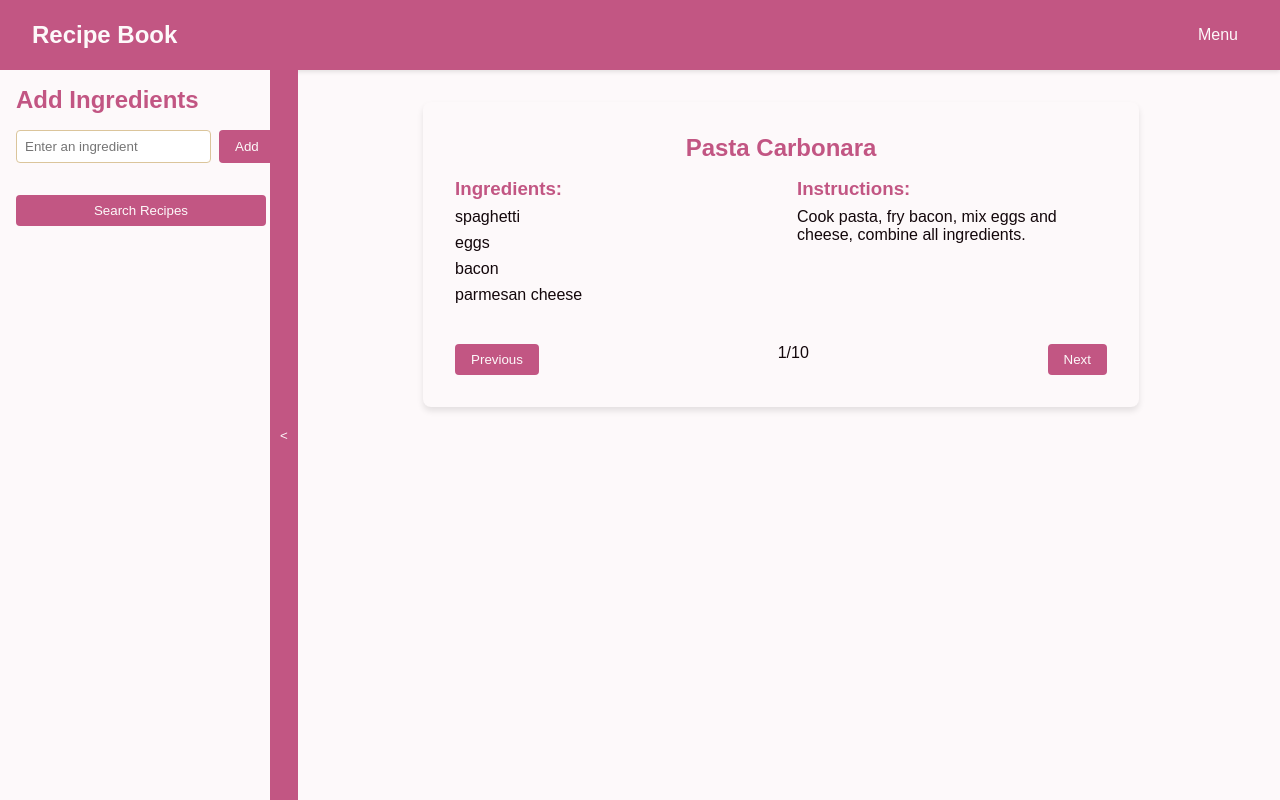
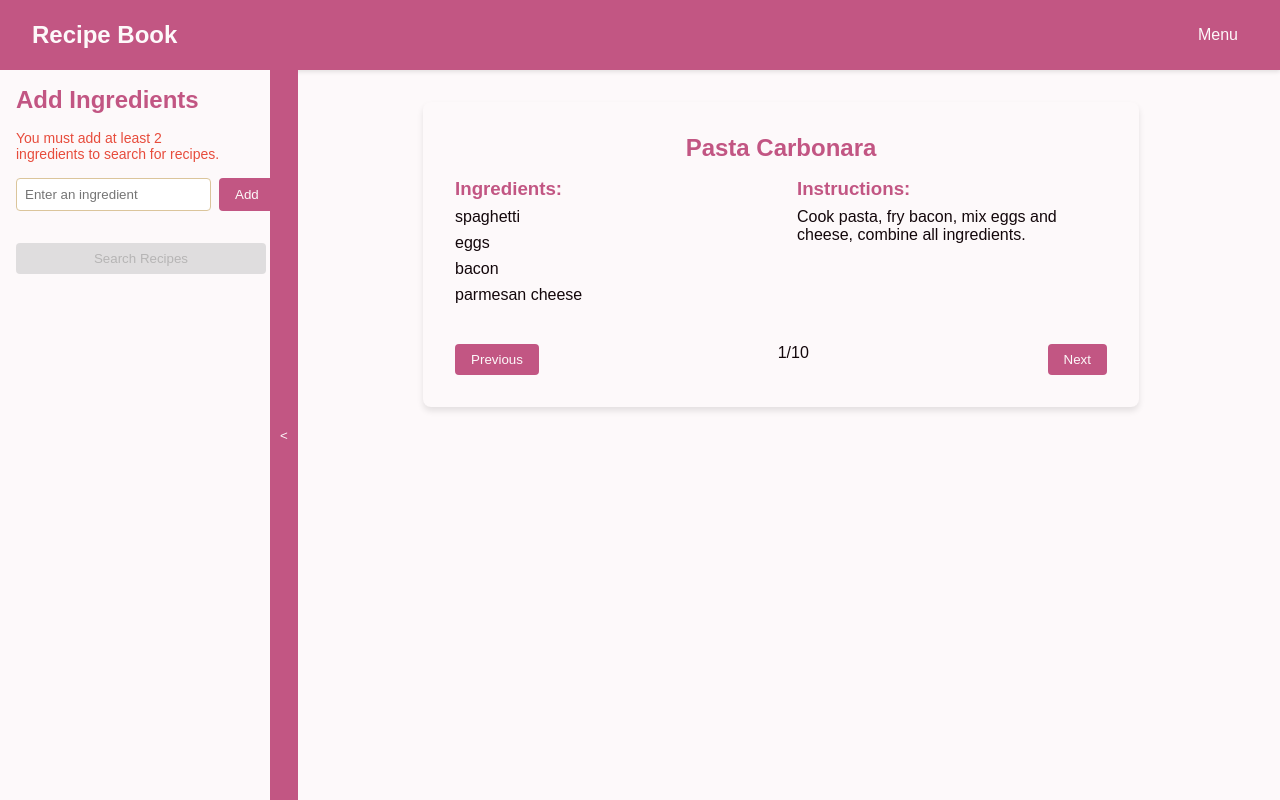
Before and after one commit to StefaniaBibart/recipe_app, an Angular app: page / in a window 1280 px wide. Built offline with nearby package versions, Linux system fonts and the light colour scheme.

Commit message:
add requirment to add min 2 ingredients

```diff
--- a/src/app/components/sidebar/sidebar.component.css
+++ b/src/app/components/sidebar/sidebar.component.css
@@ -20,6 +20,12 @@ input {
   padding: 0.5rem;
   border: 1px solid #dbc59b;
   border-radius: 4px;
+}
+.ingredients-warning {
+  color: #e74c3c;
+  font-size: 14px;
+  margin-bottom: 1rem;
+  padding-right: 2rem;
 }
 button {
   padding: 0.5rem 1rem;
@@ -57,6 +63,12 @@ li {
   width: 100%;
   margin-top: 1rem;
 }
+.search-btn:disabled {
+  background-color: #ccc;
+  color: #888;
+  cursor: not-allowed;
+  opacity: 0.6;
+}
 .clear-btn {
   width: 100%;
   margin-top: 0.5rem;
--- a/src/app/components/sidebar/sidebar.component.html
+++ b/src/app/components/sidebar/sidebar.component.html
@@ -1,5 +1,8 @@
 <aside>
   <h2>Add Ingredients</h2>
+  <div *ngIf="recipeService.ingredients().length < 2">
+    <p class="ingredients-warning">You must add at least 2 ingredients to search for recipes.</p>
+  </div>
   <form (ngSubmit)="addIngredient()">
     <input [(ngModel)]="newIngredient" name="ingredient" type="text" placeholder="Enter an ingredient" required>
     <button type="submit">Add</button>
@@ -10,7 +13,7 @@
       <button (click)="removeIngredient(ingredient)" class="remove-btn">×</button>
     </li>
   </ul>
-  <button (click)="searchRecipes()" class="search-btn" [disabled]="recipeService.isLoading()">
+  <button (click)="searchRecipes()" class="search-btn" [disabled]="!recipeService.canSearch() || recipeService.isLoading()">
     {{ recipeService.isLoading() ? 'Searching...' : 'Search Recipes' }}
   </button>
   <button (click)="clearSearch()" class="clear-btn" *ngIf="ingredients().length > 0">
--- a/src/app/services/recipe.service.ts
+++ b/src/app/services/recipe.service.ts
@@ -7,13 +7,10 @@ import { Recipe } from '../recipe.model';
 })
 export class RecipeService {
   private allRecipes = signal<Recipe[]>([]);
-
   private filteredRecipes = signal<Recipe[]>([]);
   currentIndex = signal(0);
   totalCount = signal(0);
-
   ingredients = signal<string[]>([]);
-
   searchPerformed = signal(false);
   isLoading = signal(false);
 
@@ -39,6 +36,8 @@ export class RecipeService {
   noRecipesFound = computed(() => {
     return this.searchPerformed() && this.filteredRecipes().length === 0 && this.ingredients().length > 0;
   });
+
+  canSearch = computed(() => this.ingredients().length >= 2);
 
   addIngredient(ingredient: string) {
     this.ingredients.update(ingredients => [...ingredients, ingredient]);
```
